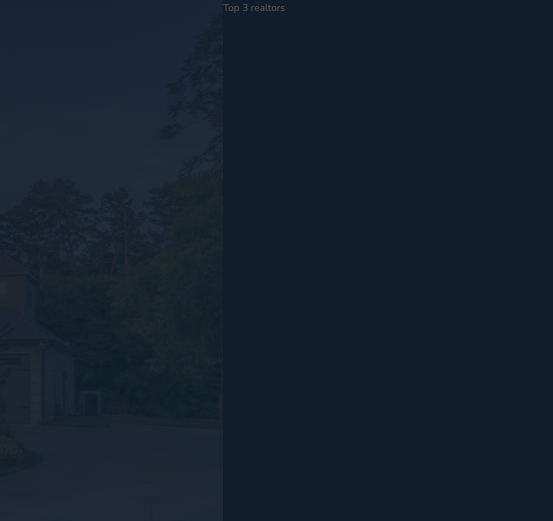
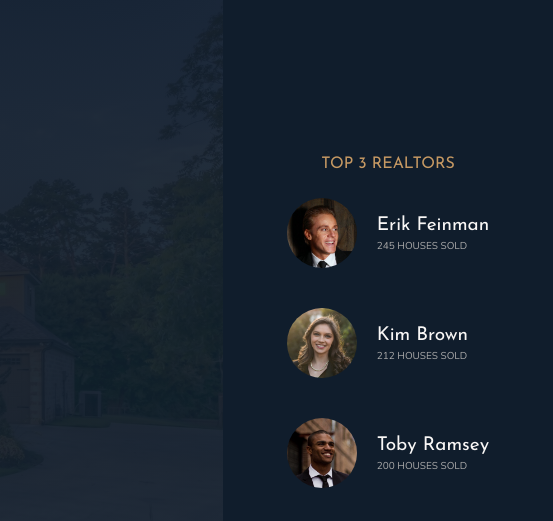
Before and after one commit to AndrzejKnit/nexter, a plain HTML site: page index.html in a window 1280 px wide. Shown: the top 521 px of the page, 727-1280 px from the left. Drawn offline with nearby package versions, Linux system fonts and the light colour scheme.

Commit message:
Lesson 121: Building the Relators Section

```diff
--- a/css/style.css
+++ b/css/style.css
@@ -142,7 +142,27 @@ body {
 
 .realtors {
   background-color: #101d2c;
-  grid-column: col-start 7 / full-end; }
+  grid-column: col-start 7 / full-end;
+  padding: 3rem;
+  display: grid;
+  align-content: center;
+  justify-content: center;
+  justify-items: center;
+  grid-row-gap: 2rem; }
+  .realtors__list {
+    display: grid;
+    grid-template-columns: min-content max-content;
+    grid-column-gap: 2rem;
+    grid-row-gap: 5vh;
+    align-items: center; }
+  .realtors__img {
+    width: 7rem;
+    border-radius: 50%;
+    display: block; }
+  .realtors__sold {
+    text-transform: uppercase;
+    color: #aaa;
+    margin-top: -3px; }
 
 .features {
   grid-column: center-start / center-end;
--- a/index.html
+++ b/index.html
@@ -29,7 +29,24 @@
             </div>
         </header>
         <div class="realtors">
-            Top 3 realtors
+            <h3 class="heading-3">Top 3 Realtors</h3>
+            <div class="realtors__list">
+                <img src="img/realtor-1.jpeg" alt="Realtor 1" class="realtors__img">
+                <div class="realtors__details">
+                    <h4 class="heading-4 heading-4--light">Erik Feinman</h4>
+                    <p class="realtors__sold">245 houses sold</p>
+                </div>
+                <img src="img/realtor-2.jpeg" alt="Realtor 2" class="realtors__img">
+                <div class="realtors__details">
+                    <h4 class="heading-4 heading-4--light">Kim Brown</h4>
+                    <p class="realtors__sold">212 houses sold</p>
+                </div>
+                <img src="img/realtor-3.jpeg" alt="Realtor 3" class="realtors__img">
+                <div class="realtors__details">
+                    <h4 class="heading-4 heading-4--light">Toby Ramsey</h4>
+                    <p class="realtors__sold">200 houses sold</p>
+                </div>
+            </div>
         </div>
         <section class="features">
             <div class="feature">
--- a/sass/_realtors.scss
+++ b/sass/_realtors.scss
@@ -1,4 +1,31 @@
 .realtors {
     background-color: $color-secondary;
     grid-column: col-start 7 / full-end;
+    padding: 3rem;
+    display: grid;
+    align-content: center;
+    justify-content: center;
+    justify-items: center;
+    grid-row-gap: 2rem;
+
+
+    &__list {
+        display: grid;
+        grid-template-columns: min-content max-content;
+        grid-column-gap: 2rem;
+        grid-row-gap: 5vh;
+        align-items: center;
+    }
+
+    &__img {
+        width: 7rem;
+        border-radius: 50%;
+        display: block;
+    }
+
+    &__sold {
+        text-transform: uppercase;
+        color: $color-grey-light-2;
+        margin-top: -3px;
+    }
 }
```
